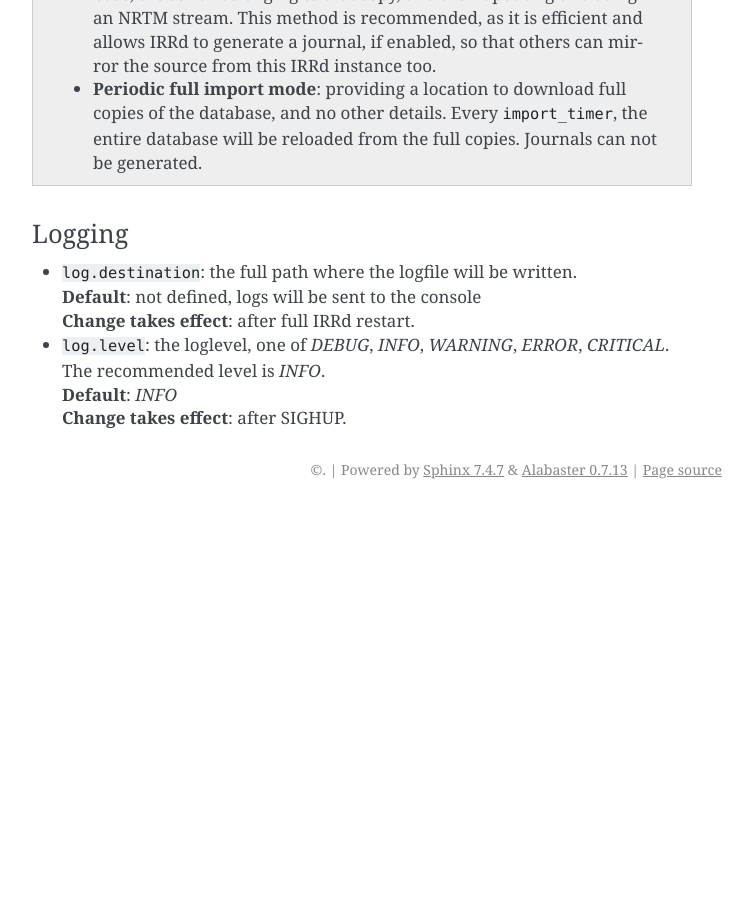
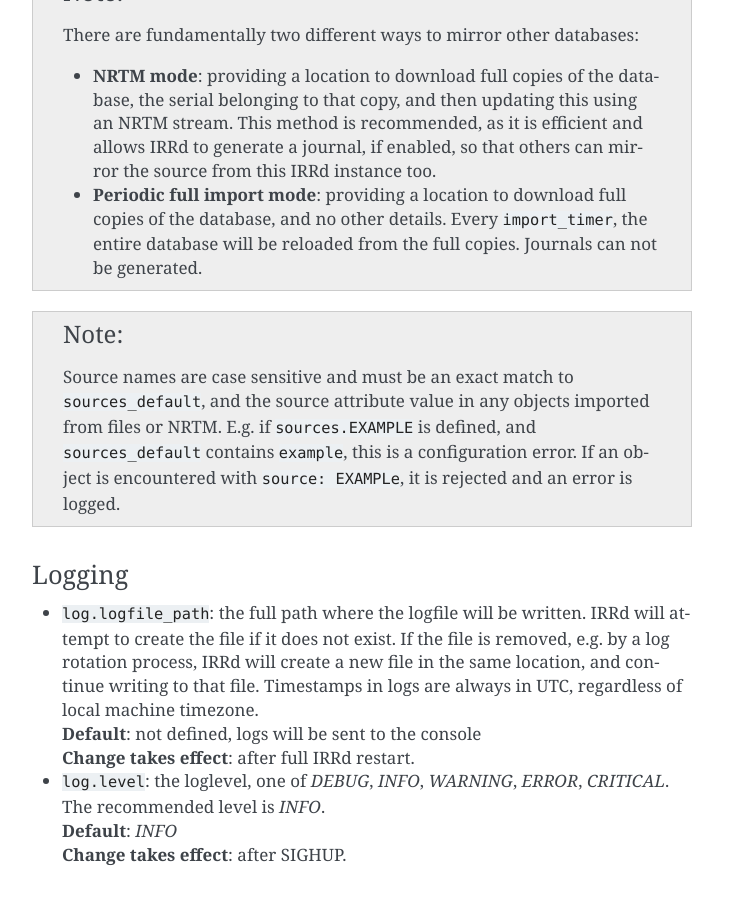
Before and after one commit to irrdnet/irrd, a Sphinx documentation site: the page built from docs/usage/configuration.rst, in a window 1280 px wide and 900 px high, scrolled down 5720 px. Shown: the whole window, without its empty margins (388-1140 px from the left). Built offline with Sphinx 7.4.7, drawn with Linux system fonts in a browser that asks for light colours; the version number could not be read and is left out; before the commit the page ends 6229 px from its top, so only the background shows below that; some of the changed text lies outside the part shown.

Commit message:
#26 - cleanup

```diff
--- a/docs/usage/configuration.rst
+++ b/docs/usage/configuration.rst
@@ -43,6 +43,10 @@
             footer: 'email footer'
             from: example@example.com
             smtp: localhost
+
+        log:
+            logfile_path: /var/log/irrd/irrd.log
+            loglevel: DEBUG
 
         sources_default:
             - AUTHDATABASE
@@ -93,7 +97,8 @@
 Loading and reloading
 ---------------------
 
-The configuration is loaded when IRRd starts. If the configuration is invalid, the daemon will refuse to start.
+The configuration is loaded when IRRd starts. The path to the config file is read from the ``IRRD_CONFIG_PATH``
+environment variable. If the configuration is invalid, the daemon will refuse to start.
 While running, the configuration can be reloaded by sending a `SIGHUP` signal. Most settings will take effect
 immediately, but some require a full restart. If a `SIGHUP` is sent and the new configuration is invalid,
 errors will be written to the logfile, but IRRd will keep running with the last valid configuration.
@@ -238,10 +243,20 @@
       other details. Every ``import_timer``, the entire database will be reloaded from the full copies.
       Journals can not be generated.
 
+.. note::
+
+    Source names are case sensitive and must be an exact match to ``sources_default``, and the source
+    attribute value in any objects imported from files or NRTM. E.g. if ``sources.EXAMPLE`` is defined,
+    and ``sources_default`` contains ``example``, this is a configuration error. If an object is
+    encountered with ``source: EXAMPLe``, it is rejected and an error is logged.
+
 
 Logging
 ~~~~~~~
-* ``log.destination``: the full path where the logfile will be written.
+* ``log.logfile_path``: the full path where the logfile will be written. IRRd will attempt to create the file if it
+  does not exist. If the file is removed, e.g. by a log rotation process, IRRd will create a new file in the same
+  location, and continue writing to that file. Timestamps in logs are always in UTC, regardless of local machine
+  timezone.
   |br| **Default**: not defined, logs will be sent to the console
   |br| **Change takes effect**: after full IRRd restart.
 * ``log.level``: the loglevel, one of `DEBUG`, `INFO`, `WARNING`, `ERROR`, `CRITICAL`. The recommended level is `INFO`.
```
Also changed, not shown: other parts of docs/usage/configuration.rst (+1 -1 lines), 1 other file.
